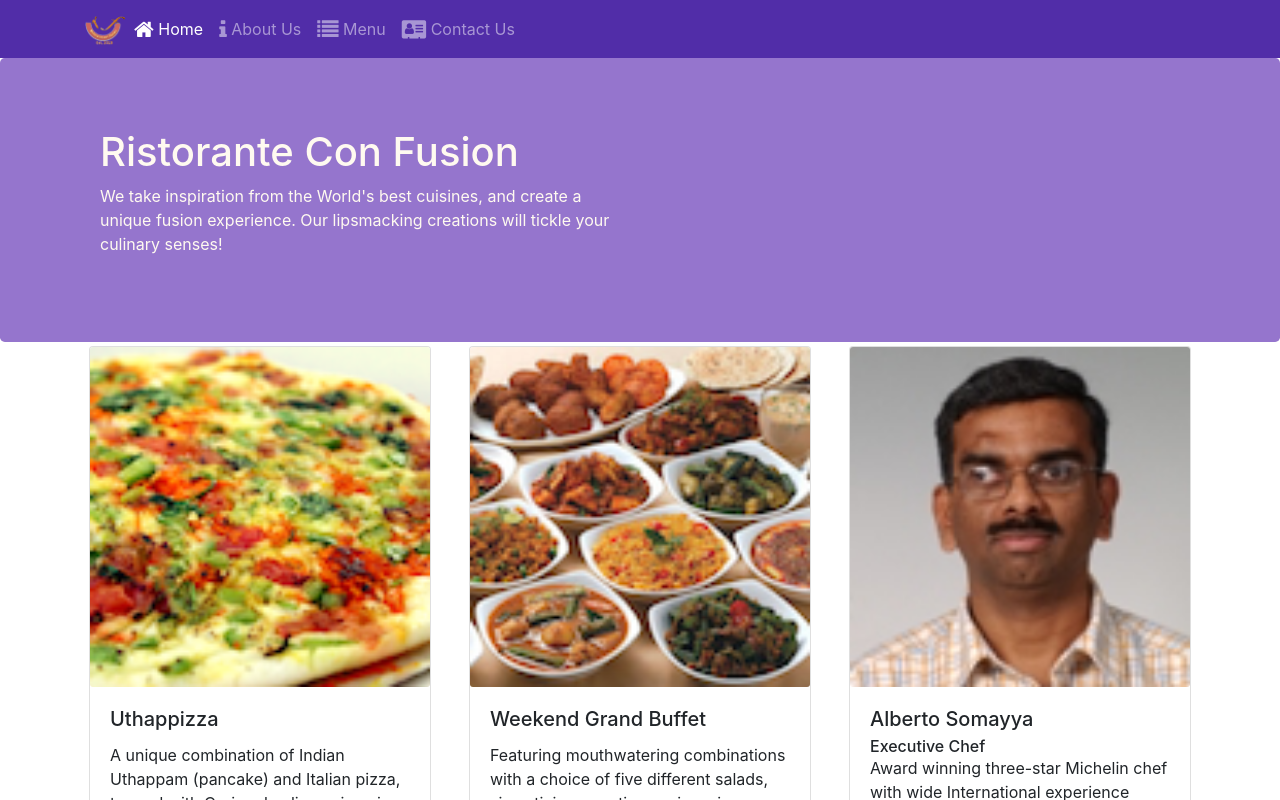
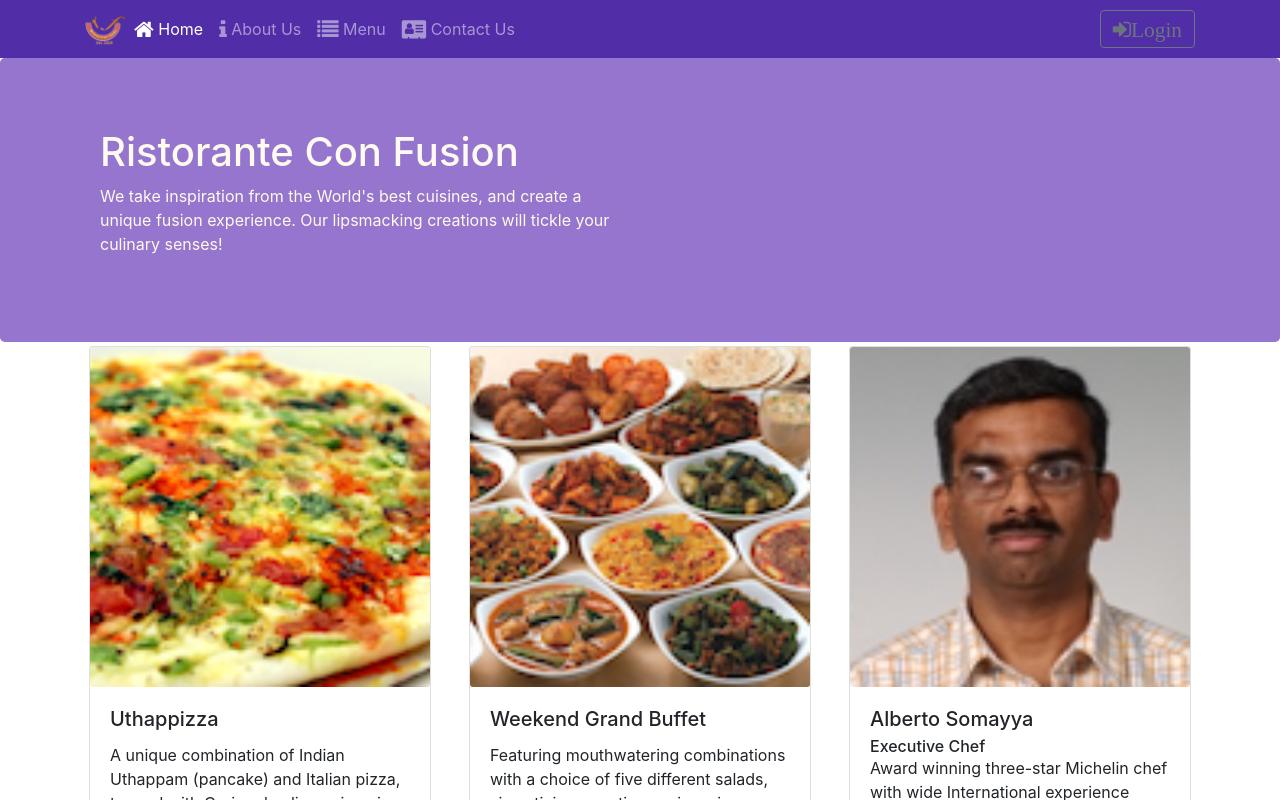
Before and after one commit to ryanrodriguez8982/fullStackReact, a React (Create React App) app in the folder react/confusion/: page /home in a window 1280 px wide. Shown: the top 800 px of the page. Built offline with nearby package versions, Linux system fonts and the light colour scheme.

Commit message:
Uncontrolled Forms

```diff
--- a/react/confusion/src/components/HeaderComponent.js
+++ b/react/confusion/src/components/HeaderComponent.js
@@ -1,5 +1,5 @@
 import React, { Component } from 'react';
-import { Navbar, NavbarBrand, Nav, NavbarToggler, Collapse, NavItem, Jumbotron } from 'reactstrap';
+import { Navbar, NavbarBrand, Nav, NavbarToggler, Collapse, NavItem, Jumbotron, Button, Modal, ModalHeader, ModalBody, Form, FormGroup, Label, Input } from 'reactstrap';
 import { NavLink } from 'react-router-dom';
 
 class Header extends Component {
@@ -7,15 +7,29 @@
   constructor(props) {
     super(props);
     this.state = {
-      isNavOpen: false
+      isNavOpen: false,
+      isModalOpen: false
     };
     this.toggleNav = this.toggleNav.bind(this);
+    this.toggleModal = this.toggleModal.bind(this);
+    this.handleLogin = this.handleLogin.bind(this);
   }
 
   toggleNav() {
     this.setState({
       isNavOpen: !this.state.isNavOpen
     });
+  }
+
+  toggleModal() {
+    this.setState({
+      isModalOpen: !this.state.isModalOpen
+    });
+  }
+
+  handleLogin() {
+    this.toggleModal();
+    alert("Username: " + this.username.value + "Password: " + this.password.value + "Remember: " + this.remember.checked);
   }
 
   render() {
@@ -50,6 +64,13 @@
                 </NavLink>
                 </NavItem>
               </Nav>
+              <Nav className="ml-auto" navbar>
+                <NavItem>
+                  <Button outline onClick={this.toggleModal}>
+                    <span className="fa fa-sign-in fa-lg">Login</span>
+                  </Button>
+                </NavItem>
+              </Nav>
             </Collapse>
           </div>
         </Navbar>
@@ -63,6 +84,30 @@
             </div>
           </div>
         </Jumbotron>
+        <Modal isOpen={this.state.isModalOpen} toggle={this.toggleModal}>
+          <ModalHeader toggle={this.toggleModal}>Login</ModalHeader>
+          <ModalBody>
+            <Form onSubmit={this.handleLogin}>
+              <FormGroup>
+                <Label htmlFor="username">Username</Label>
+                <Input type="text" id="username" name="username" innerRef={(input)=> this.username = input} />
+              </FormGroup>
+              <FormGroup>
+                <Label htmlFor="password">Password</Label>
+                <Input type="password" id="password" name="password" innerRef={(input)=> this.password = input} />
+              </FormGroup>
+              <FormGroup check>
+                <Label check>
+                  <Input type="checkbox" name="remember" innerRed={(input)=> this.remember = input} />
+                  Remember me
+                </Label>
+              </FormGroup>
+              <Button type="submit" value="submit" color="primary">
+                Login
+                </Button>
+            </Form>
+          </ModalBody>
+        </Modal>
       </>
     );
   }
```
